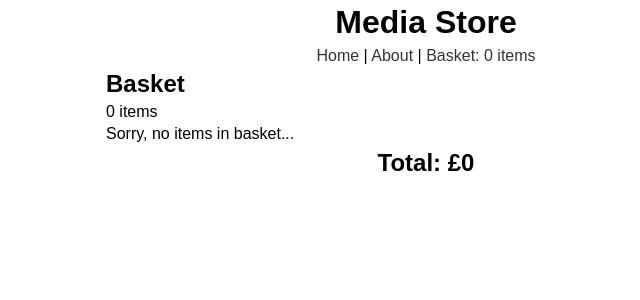
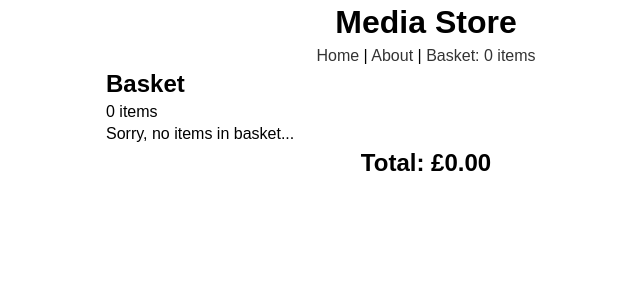
Before and after one commit to cbfacademy/react-assessment, a React (Create React App) app: page /basket in a window 1280 px wide. Shown: the top 300 px of the page, without its empty margins (214-854 px from the left). Built offline with nearby package versions, Linux system fonts and the light colour scheme; the HTML template or start-up script is replaced by a standard one.

Commit message:
fix: prevent currency formatting issue in basket
Replaces hard-coded currency symbols with formatting function

```diff
--- a/src/App.css
+++ b/src/App.css
@@ -97,7 +97,7 @@ a{
   margin-right:5px;
 }
 #baskettotal::before{
-  content:"Total: £"
+  content:"Total: "
 }
 #baskettotal{
   font-size: 1.5em;
--- a/src/App.js
+++ b/src/App.js
@@ -43,6 +43,14 @@ function App() {
     setCount(count-1);
   }
 
+  const formatCurrency = (value) => {
+    return value.toLocaleString("en-GB", {
+      style: "currency",
+      currency: "GBP",
+      minimumFractionDigits: 2,
+    });
+  };
+
   async function search(value) {
     if (!value) {
       setItems([
@@ -78,19 +86,36 @@ function App() {
   return (
     <BrowserRouter>
       <div className="container">
-        <Route exact path="/" render={() => (
+        <Route
+          exact
+          path="/"
+          render={() => (
             <Fragment>
               <Header basketCount={count} />
-            <Search term={term} search={search} setTerm={setTerm}/>
-            <ProductList items={items} addToBasket={addToBasket} />
+              <Search term={term} search={search} setTerm={setTerm} />
+              <ProductList
+                items={items}
+                addToBasket={addToBasket}
+                formatCurrency={formatCurrency}
+              />
             </Fragment>
-        )} />
-        <Route path="/basket" render={() => (
+          )}
+        />
+        <Route
+          path="/basket"
+          render={() => (
             <Fragment>
               <Header basketCount={count} />
-            <Basket basket={basket} removeFromBasket={removeFromBasket} basketCount={count} basketTotal={total} />
+              <Basket
+                basket={basket}
+                removeFromBasket={removeFromBasket}
+                basketCount={count}
+                basketTotal={total}
+                formatCurrency={formatCurrency}
+              />
             </Fragment>
-        )} />
+          )}
+        />
         <Route path="/about" component={() => <About basketCount={count} />} />
       </div>
     </BrowserRouter>
--- a/src/components/Basket.js
+++ b/src/components/Basket.js
@@ -7,14 +7,19 @@ import BasketCount from './BasketCount';
 const Basket = ({basket,basketCount,basketTotal,...props}) => {
   return (
     <div id="basket">
-        <h2>Basket</h2>
-        <BasketCount basketCount={basketCount}/>
-        {
-          (basketCount > 0 ?
-          basket.map(item => <Product key={item.trackId} item={item} {...props}/>) :
-          <div className="empty">Sorry, no items in basket...</div>)
-        }
-        <BasketTotal basketTotal={basketTotal}/>
+      <h2>Basket</h2>
+      <BasketCount basketCount={basketCount} />
+      {basketCount > 0 ? (
+        basket.map((item) => (
+          <Product key={item.trackId} item={item} {...props} />
+        ))
+      ) : (
+        <div className="empty">Sorry, no items in basket...</div>
+      )}
+      <BasketTotal
+        basketTotal={basketTotal}
+        formatCurrency={props.formatCurrency}
+      />
     </div>
   );
 }
--- a/src/components/BasketTotal.js
+++ b/src/components/BasketTotal.js
@@ -2,11 +2,7 @@ import React from 'react';
 
 const BasketTotal = (props) => {
 
-  return (
-    <div id="baskettotal">
-      {props.basketTotal}
-    </div>
-  );
+  return <div id="baskettotal">{props.formatCurrency(props.basketTotal)}</div>;
 }
 
 export default BasketTotal;
--- a/src/components/Product.js
+++ b/src/components/Product.js
@@ -6,19 +6,43 @@ const Product = ({item, ...props}) => {
     const {trackId, artworkUrl100, trackName, longDescription, trackPrice} = item;
 
     return (
-      <div className={"product "+item.kind} id={props.key}>
-          <img src={artworkUrl100} alt={trackName && trackName.length>0?trackName:`Item id=${trackId}`}/>
-          <div className="details">
-            <h2 title={trackName}>{trackName && trackName.length>50 ? trackName.substring(0,50)+"...":trackName}</h2>
-            <p className="price">{trackPrice?"£"+trackPrice:"-"}</p>
-            <p className="description">{longDescription?longDescription.substring(0,300)+"...":""}</p>
-          </div>
-          <div className="buttons">
-            {item.inBasket ?
-              <button className="remove-button" onClick={() => props.removeFromBasket(trackId)}>Remove</button>:
-              <button className="add-button" onClick={() => props.addToBasket(trackId)}>Add to Basket</button>
-            }
-           </div>
+      <div className={"product " + item.kind} id={props.key}>
+        <img
+          src={artworkUrl100}
+          alt={
+            trackName && trackName.length > 0 ? trackName : `Item id=${trackId}`
+          }
+        />
+        <div className="details">
+          <h2 title={trackName}>
+            {trackName && trackName.length > 50
+              ? trackName.substring(0, 50) + "..."
+              : trackName}
+          </h2>
+          <p className="price">
+            {trackPrice ? props.formatCurrency(trackPrice) : "-"}
+          </p>
+          <p className="description">
+            {longDescription ? longDescription.substring(0, 300) + "..." : ""}
+          </p>
+        </div>
+        <div className="buttons">
+          {item.inBasket ? (
+            <button
+              className="remove-button"
+              onClick={() => props.removeFromBasket(trackId)}
+            >
+              Remove
+            </button>
+          ) : (
+            <button
+              className="add-button"
+              onClick={() => props.addToBasket(trackId)}
+            >
+              Add to Basket
+            </button>
+          )}
+        </div>
       </div>
     );
 }
```
Lines whose indentation alone changed are shown as unchanged.
